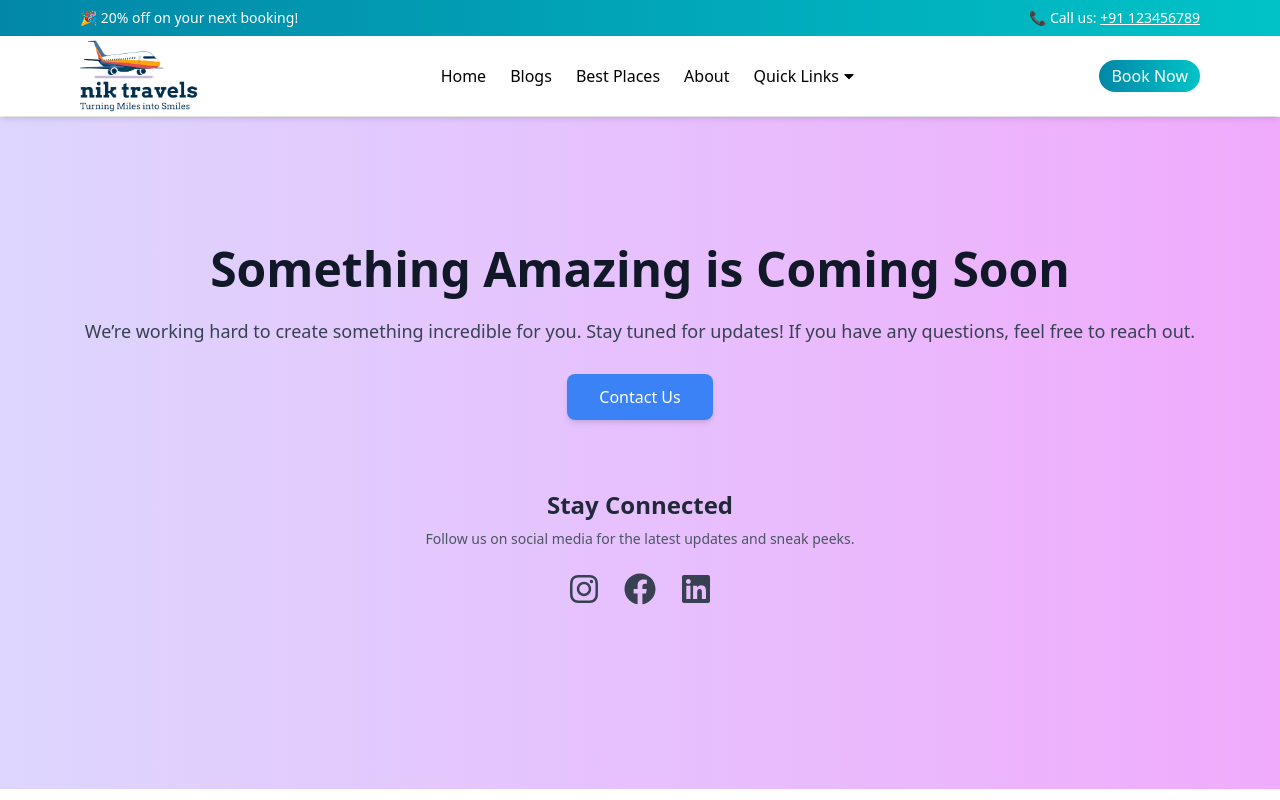
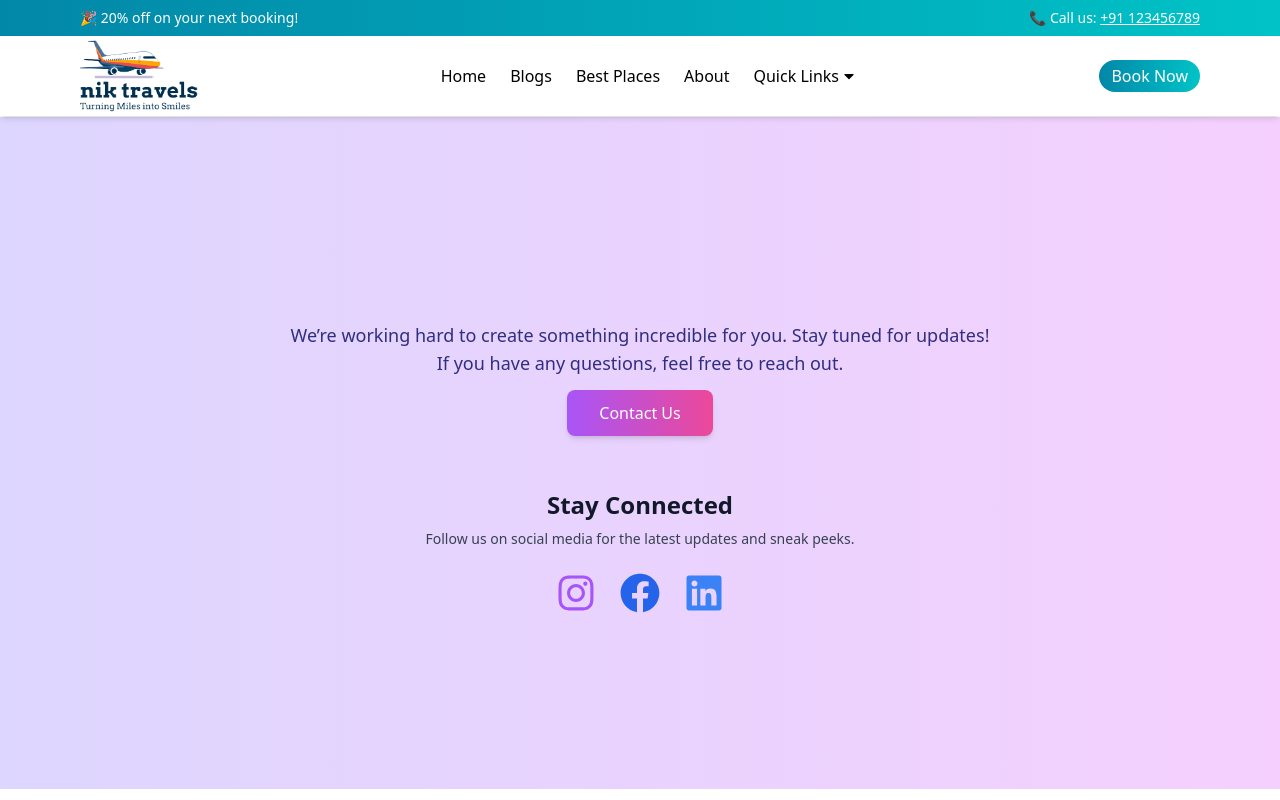
Before and after one commit to Szkrishna/nik_travels, a React (Vite) app: page /under-construction in a window 1280 px wide. Built offline with nearby package versions, Linux system fonts and the light colour scheme.

Commit message:
under constrction page UI and css chnages

```diff
--- a/src/components/Footer/Footer.jsx
+++ b/src/components/Footer/Footer.jsx
@@ -71,13 +71,16 @@ const Footer = () => {
                 <p>+91 123456789</p>
               </div>
               <div className="flex items-center gap-3 mt-6">
-                <a href="#">
+                <a href="https://instagram.com" title="Instagram" target="_blank" rel="noopener noreferrer"
+                  className="text-purple-500 hover:text-pink-500 transition-colors">
                   <FaInstagram className="text-2xl" />
                 </a>
-                <a href="#">
+                <a href="https://facebook.com" title="Facebook" target="_blank" rel="noopener noreferrer"
+                  className="text-blue-600 hover:text-blue-800 transition-colors">
                   <FaFacebook className="text-2xl" />
                 </a>
-                <a href="#">
+                <a href="https://linkedin.com" title="LinkedIn" target="_blank" rel="noopener noreferrer"
+                  className="text-blue-500 hover:text-blue-700 transition-colors">
                   <FaLinkedin className="text-2xl" />
                 </a>
               </div>
--- a/src/components/UnderConstructionCont/UnderConstructionCont.jsx
+++ b/src/components/UnderConstructionCont/UnderConstructionCont.jsx
@@ -9,62 +9,48 @@ import {
 const UnderConstructionCont = () => {
     return (
         <div className="pt-[117px]">
-            <div className="bg-gradient-to-r from-violet-200 to-fuchsia-300 min-h-[84vh] text-gray-800">
+            <div className="bg-gradient-to-r from-violet-200 to-fuchsia-200 min-h-[84vh] text-gray-800">
                 <div className="text-center pt-32">
                     <div className="mb-8">
-                        <h1 className="text-5xl font-extrabold text-gray-900">
+                        <h1 style={{ lineHeight: '64px' }} className="text-5xl font-bold bg-clip-text text-transparent text-green-800">
                             Something Amazing is Coming Soon
                         </h1>
-                        <p className="mt-6 mb-10 text-lg text-gray-700">
+                        <p className="mt-3 mb-6 text-lg text-indigo-900">
                             We’re working hard to create something incredible for you. Stay tuned for updates!
+                            <br />
                             If you have any questions, feel free to reach out.
                         </p>
                         <a href="mailto:user@example.com"
-                            className="px-8 py-3 bg-blue-500 text-white rounded-lg shadow-md hover:shadow-lg hover:bg-blue-600 transition-transform transform hover:scale-105">
+                            className="px-8 py-3 bg-gradient-to-r from-purple-500 to-pink-500 text-white rounded-lg shadow-md hover:shadow-lg hover:from-purple-600 hover:to-pink-600 transition-transform transform hover:scale-105">
                             Contact Us
                         </a>
                     </div>
                 </div>
-                <div className="text-center mt-20">
+                <div className="text-center mt-16">
                     <div className="mb-6">
-                        <p className="text-2xl font-semibold text-gray-800">Stay Connected</p>
-                        <p className="mt-2 text-sm text-gray-600">
+                        <p className="text-2xl font-semibold text-gray-900">Stay Connected</p>
+                        <p className="mt-2 text-sm text-gray-700">
                             Follow us on social media for the latest updates and sneak peeks.
                         </p>
                     </div>
                     <div className="flex justify-center space-x-6">
-                        <a
-                            href="https://instagram.com"
-                            title="Instagram"
-                            target="_blank"
-                            rel="noopener noreferrer"
-                            className="text-gray-700 hover:text-pink-500 transition-colors"
-                        >
-                            <FaInstagram className="w-8 h-8" />
+                        <a href="https://instagram.com" title="Instagram" target="_blank" rel="noopener noreferrer"
+                            className="text-purple-500 hover:text-pink-500 transition-colors">
+                            <FaInstagram className="w-10 h-10" />
                         </a>
-                        <a
-                            href="https://facebook.com"
-                            title="Facebook"
-                            target="_blank"
-                            rel="noopener noreferrer"
-                            className="text-gray-700 hover:text-blue-500 transition-colors"
-                        >
-                            <FaFacebook className="w-8 h-8" />
+                        <a href="https://facebook.com" title="Facebook" target="_blank" rel="noopener noreferrer"
+                            className="text-blue-600 hover:text-blue-800 transition-colors">
+                            <FaFacebook className="w-10 h-10" />
                         </a>
-                        <a
-                            href="https://linkedin.com"
-                            title="LinkedIn"
-                            target="_blank"
-                            rel="noopener noreferrer"
-                            className="text-gray-700 hover:text-blue-400 transition-colors"
-                        >
-                            <FaLinkedin className="w-8 h-8" />
+                        <a href="https://linkedin.com" title="LinkedIn" target="_blank" rel="noopener noreferrer"
+                            className="text-blue-500 hover:text-blue-700 transition-colors">
+                            <FaLinkedin className="w-10 h-10" />
                         </a>
                     </div>
                 </div>
             </div>
         </div>
-    )
+    );
 }
 
 export default UnderConstructionCont;
```
